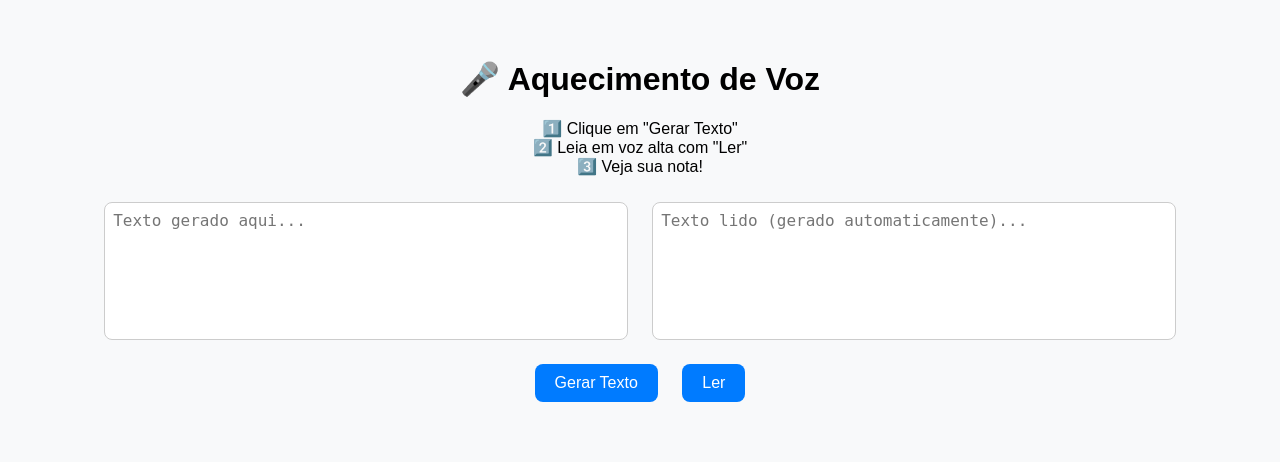
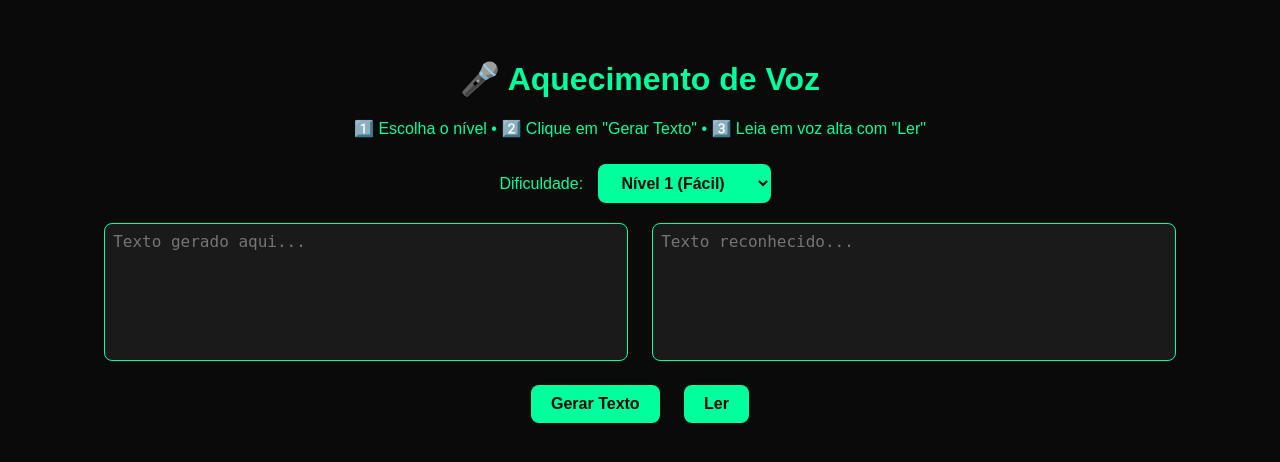
Before and after one commit to solontec/Projeto-Fala.i, a PHP site: page /mensagem/PaginaAquecimento.php in a window 1280 px wide. Shown: the top 462 px of the page. Run offline with PHP 8.4, Linux system fonts and the light colour scheme.

Commit message:
arrumando tela de aquecimento e adicionando funçoes

```diff
--- a/public/PaginaAquecimento.php
+++ b/public/PaginaAquecimento.php
@@ -1,5 +1,3 @@
-
-
 <!DOCTYPE html>
 <html lang="pt-BR">
 <head>
@@ -10,7 +8,8 @@
     body {
       font-family: Arial, sans-serif;
       text-align: center;
-            background: #f8f9fa;
+      background: #0a0a0a;
+      color: #00ff9d;
       margin-top: 60px;
     }
 
@@ -20,40 +19,54 @@
       margin: 10px;
       font-size: 16px;
       border-radius: 8px;
-            border: 1px solid #ccc;
+      border: 1px solid #00ff9d;
       padding: 8px;
       resize: none;
+      background: #1a1a1a;
+      color: #00ff9d;
     }
 
-        button {
-            background: #007bff;
-            color: white;
+    button, select {
+      background: #00ff9d;
+      color: #0a0a0a;
       border: none;
       padding: 10px 20px;
       margin: 10px;
       border-radius: 8px;
       font-size: 16px;
       cursor: pointer;
+      font-weight: bold;
     }
 
     button:hover {
-            background: #0056b3;
+      background: #00e68a;
     }
 
     #resultado {
       font-weight: bold;
       font-size: 18px;
       margin-top: 20px;
+      white-space: pre-line;
     }
   </style>
 </head>
 <body>
   <h1>🎤 Aquecimento de Voz</h1>
-    <p>1️⃣ Clique em "Gerar Texto"<br>2️⃣ Leia em voz alta com "Ler"<br>3️⃣ Veja sua nota!</p>
+  <p>1️⃣ Escolha o nível • 2️⃣ Clique em "Gerar Texto" • 3️⃣ Leia em voz alta com "Ler"</p>
 
   <div>
-        <textarea id="texto" placeholder="Texto gerado aqui..."></textarea>
-        <textarea id="textoLido" placeholder="Texto lido (gerado automaticamente)..."></textarea>
+    <label for="nivel">Dificuldade:</label>
+    <select id="nivel">
+      <option value="1">Nível 1 (Fácil)</option>
+      <option value="2">Nível 2 (Médio)</option>
+      <option value="3">Nível 3 (Difícil)</option>
+    </select>
+  </div>
+
+  <div>
+    <textarea id="texto" placeholder="Texto gerado aqui..." readonly></textarea>
+    <textarea id="textoLido" placeholder="Texto reconhecido..." readonly></textarea>
+
   </div>
 
   <div>
@@ -63,16 +76,51 @@
 
   <p id="resultado"></p>
 
+
 <script>
+let tempoInicio = 0;   // armazena o início da fala
+let tempoFim = 0;      // armazena o fim
+
 function gerarTexto() {
-  fetch('gerar_texto.php')
+  const nivel = document.getElementById("nivel").value;
+  fetch("gerar_texto.php?nivel=" + nivel)
     .then(res => res.text())
     .then(texto => {
-      document.getElementById('texto').value = texto;
-      document.getElementById('textoLido').value = "";
-      document.getElementById('resultado').innerText = "";
+      document.getElementById("texto").value = texto;
+      document.getElementById("textoLido").value = "";
+      document.getElementById("resultado").innerHTML = "";
     })
     .catch(err => alert("Erro ao gerar texto: " + err));
+}
+
+function normalizarTexto(texto) {
+  return texto
+    .normalize("NFD")
+    .replace(/[\u0300-\u036f]/g, "")
+    .replace(/[.,!?;:]/g, "")
+    .toLowerCase()
+    .trim();
+}
+
+function similaridade(a, b) {
+  if (a === b) return true;
+
+  let dp = Array(a.length + 1).fill().map(() => Array(b.length + 1).fill(0));
+  for (let i = 0; i <= a.length; i++) dp[i][0] = i;
+  for (let j = 0; j <= b.length; j++) dp[0][j] = j;
+
+  for (let i = 1; i <= a.length; i++) {
+    for (let j = 1; j <= b.length; j++) {
+      const custo = a[i - 1] === b[j - 1] ? 0 : 1;
+      dp[i][j] = Math.min(
+        dp[i - 1][j] + 1,
+        dp[i][j - 1] + 1,
+        dp[i - 1][j - 1] + custo
+      );
+    }
+  }
+
+  return dp[a.length][b.length] <= 1;
 }
 
 function lerTexto() {
@@ -88,62 +136,62 @@ function lerTexto() {
 
   recognition.start();
 
-  recognition.onstart = function() {
-    document.getElementById('resultado').innerText = "🎙️ Fale agora...";
+  // ✅ INICIA O TEMPORIZADOR AO COMEÇAR A FALAR
+  recognition.onstart = () => {
+    tempoInicio = performance.now();
+    document.getElementById("resultado").innerHTML = "🎙️ Fale agora...";
   };
 
-  recognition.onresult = function(event) {
+  // ✅ TERMINA O TEMPORIZADOR QUANDO FINALIZA O ÁUDIO
+  recognition.onresult = (event) => {
+    tempoFim = performance.now();
+    const segundos = ((tempoFim - tempoInicio) / 1000).toFixed(2);
+
     const textoLido = event.results[0][0].transcript;
-    document.getElementById('textoLido').value = textoLido;
-    compararTextos();
+    document.getElementById("textoLido").value = textoLido;
+    compararTextos(segundos);
   };
 
-  recognition.onerror = function(event) {
+  recognition.onerror = (event) => {
     alert("Erro no reconhecimento: " + event.error);
   };
 }
 
-// 🔍 Função que compara e mostra o que o usuário errou
-function compararTextos() {
-  const original = document.getElementById('texto').value.trim().toLowerCase();
-  const lido = document.getElementById('textoLido').value.trim().toLowerCase();
+function compararTextos(tempo) {
+  const original = normalizarTexto(document.getElementById("texto").value);
+  const lido = normalizarTexto(document.getElementById("textoLido").value);
 
   const palavrasOriginais = original.split(/\s+/);
   const palavrasLidas = lido.split(/\s+/);
 
   let acertos = 0;
-  let palavrasCorretas = [];
-  let palavrasErradas = [];
+  let resultadoVisual = "";
 
-  const palavrasFaladas = new Set(palavrasLidas);
+  palavrasOriginais.forEach((palavraOriginal, index) => {
+    const palavraFalada = palavrasLidas[index] || "";
 
-  // Verifica o que foi falado certo ou não
-  palavrasOriginais.forEach(p => {
-    if (palavrasFaladas.has(p)) {
+    if (similaridade(palavraOriginal, palavraFalada)) {
       acertos++;
-      palavrasCorretas.push(p);
+      resultadoVisual += `<span style="color:#00ff00; font-weight:bold;">${palavraOriginal}</span> `;
     } else {
-      palavrasErradas.push(p);
+      resultadoVisual += `<span style="color:#ff4747; font-weight:bold; text-decoration: underline;">${palavraOriginal}</span> `;
     }
   });
 
-  const porcentagem = (acertos / palavrasOriginais.length) * 100;
-  const nota = Math.round(porcentagem / 10);
+  const erros = palavrasOriginais.length - acertos;
+  const nota = Math.max(0, 10 - erros);
 
-  // 🧠 Monta o resultado completo
-  let resultadoTexto = `✅ Acertos: ${porcentagem.toFixed(1)}% — 🏆 Nota: ${nota}/10\n\n`;
-
-  if (palavrasErradas.length > 0) {
-    resultadoTexto += `❌ Palavras que você errou ou esqueceu:\n${palavrasErradas.join(", ")}\n\n`;
-  }
-
-  if (palavrasCorretas.length > 0) {
-    resultadoTexto += `✅ Palavras corretas:\n${palavrasCorretas.join(", ")}`;
-  }
-
-  document.getElementById('resultado').innerText = resultadoTexto;
+  document.getElementById("resultado").innerHTML = `
+    🕒 Tempo: <strong>${tempo} segundos</strong><br><br>
+    ✅ Acertos: ${acertos}/${palavrasOriginais.length}<br>
+    ❌ Erros: ${erros}<br>
+    🏆 Nota: <strong>${nota}/10</strong>
+    <hr>
+    <div style="font-size: 18px;">${resultadoVisual}</div>
+  `;
 }
 </script>
 
+
 </body>
 </html>
```
Also changed, not shown: public/gerar_texto.php (+35 -3 lines). Lines whose indentation alone changed are shown as unchanged.
